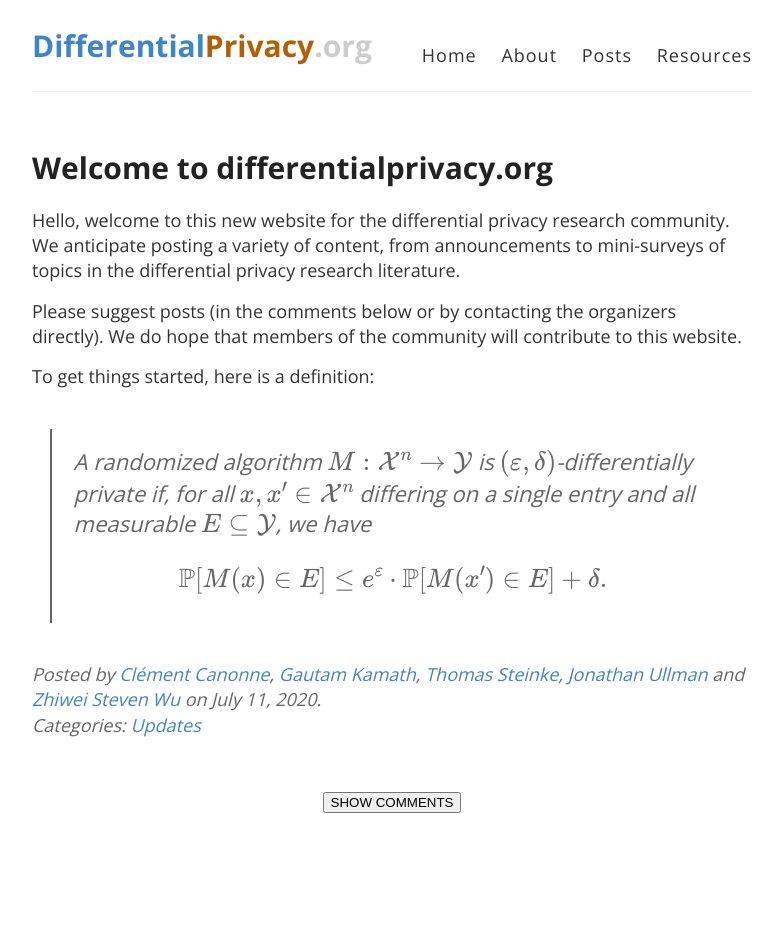
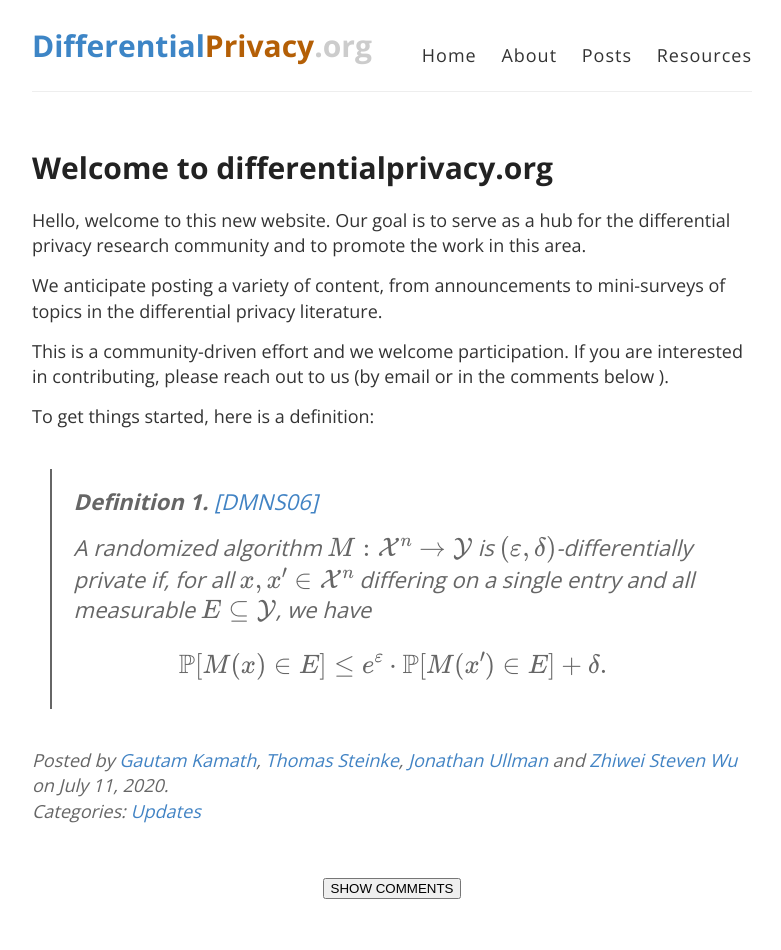
Before and after one commit to differentialprivacy/differentialprivacy, a Jekyll site: the page built from _posts/2020-7-11-Welcome.md, in a window 1280 px wide. Shown: the whole page, without its empty margins (248-1029 px from the left). Built offline with Jekyll 4.4.1, drawn with Linux system fonts in a browser that asks for light colours; before the commit the page ends 900 px from its top, so only the background shows below that.

Commit message:
updated welcome post a bit

```diff
--- a/_posts/2020-7-11-Welcome.md
+++ b/_posts/2020-7-11-Welcome.md
@@ -11,10 +10,15 @@
 categories: Updates
 ---
 
-Hello, welcome to this new website for the differential privacy research community. We anticipate posting a variety of content, from announcements to mini-surveys of topics in the differential privacy research literature.
+Hello, welcome to this new website. Our goal is to serve as a hub for the differential privacy research community and to promote the work in this area.
 
-Please suggest posts (in the comments below or by contacting the organizers directly). We do hope that members of the community will contribute to this website.
+We anticipate posting a variety of content, from announcements to mini-surveys of topics in the differential privacy literature.
+
+This is a community-driven effort and we welcome participation.
+If you are interested in contributing, please reach out to us (by email or in the comments below ).
 
 To get things started, here is a definition:
 
+> **Definition 1.** [_\[DMNS06\]_](https://journalprivacyconfidentiality.org/index.php/jpc/article/view/405)
+>
 > A randomized algorithm \\(M : \mathcal{X}^n \to \mathcal{Y}\\) is \\((\varepsilon,\delta)\\)-differentially private if, for all \\(x,x' \in \mathcal{X}^n\\) differing on a single entry and all measurable \\(E \subseteq \mathcal{Y}\\), we have \\[\mathbb{P}[M(x) \in E] \le e^\varepsilon \cdot \mathbb{P}[M(x') \in E]  + \delta.\\]
```
Also changed, not shown: other parts of _posts/2020-7-11-Welcome.md (+0 -1 lines).
